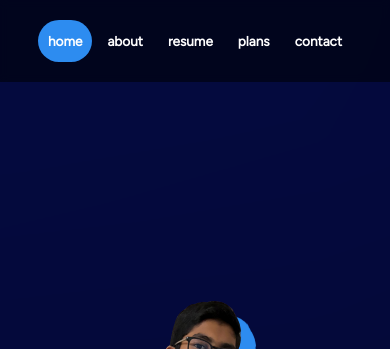
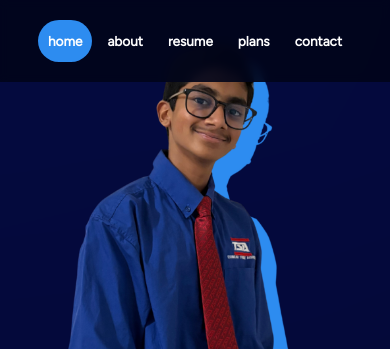
Before and after one commit to avm2343/Aarnav-Munji-for-Texas-TSA-Sergeant, a plain HTML site: page index.html in a window 390 px wide. Shown: the top 349 px of the page. Drawn offline with Linux system fonts and the light colour scheme; a web font is replaced by a local one.

Commit message:
see what happens

```diff
--- a/index.html
+++ b/index.html
@@ -281,11 +281,11 @@
 
         /* Hero Mobile Fix */
         .hero-img {
-            height: 70vh; /* Adjust for phone height */
+            height: 90vh; /* Adjust for phone height */
             width: auto;
         }
         .hero-image-container {
-            top: 40%; /* Lower it so it doesn't hit the name */
+            top: 25%; /* Lower it so it doesn't hit the name */
         }
 
         .hero-content h1 { font-size: 3.5rem; }
```
